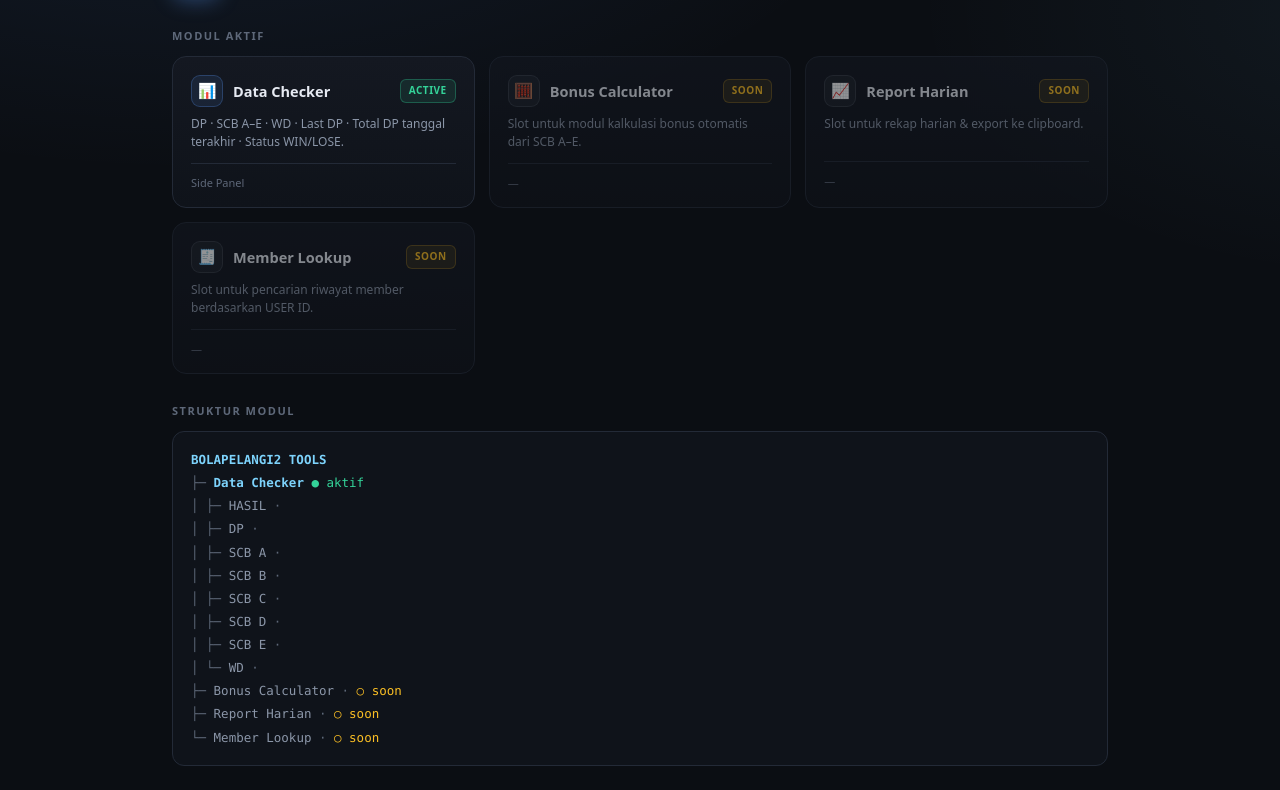
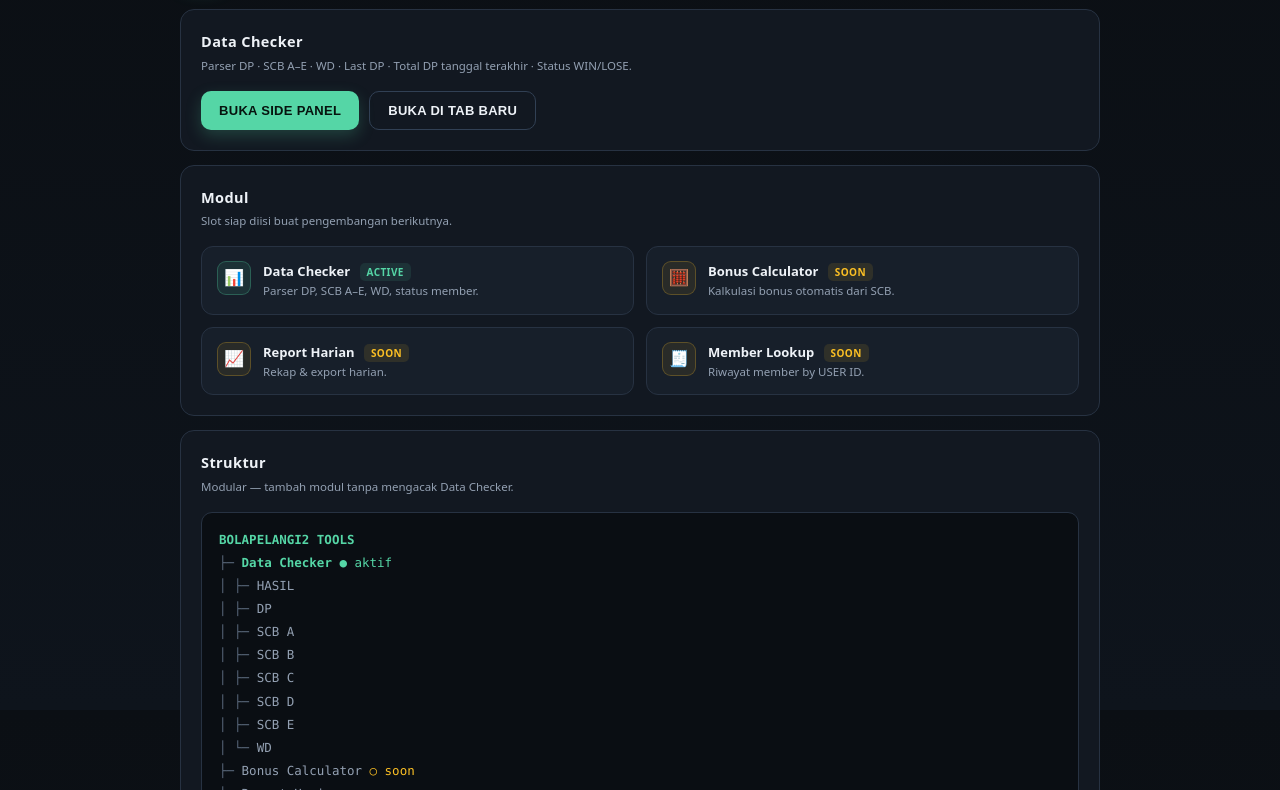
Before and after one commit to rehantobing31-collab/JalurLangit, a plain HTML site: page index.html in a window 1280 px wide. Shown: the part 90-880 px from the top of the page. Drawn offline with Linux system fonts and the light colour scheme.

Commit message:
Update index.html

```diff
--- a/index.html
+++ b/index.html
@@ -6,193 +6,217 @@
 <title>BOLAPELANGI2 TOOLS</title>
 <style>
   :root{
-    --bg:#0b0e13;
-    --bg-soft:#0f131a;
-    --card:#141821;
-    --card-hi:#1a1f2b;
-    --border:#232a37;
-    --border-hi:#2f3a4d;
-    --text:#e6eaf2;
-    --muted:#8b96a8;
-    --muted-2:#5e6879;
-    --accent:#5b9dff;
-    --accent-2:#7dd3fc;
-    --green:#34d399;
+    --bg:#0b0f14; --bg2:#0e141c; --p:#121821; --p2:#171f2a;
+    --l:#273242; --l2:#314054;
+    --t:#eef2f7; --m:#93a0b2; --m2:#5c6a7d;
+    --a:#55d6a6; --a-soft:rgba(85,214,166,.10);
     --amber:#fbbf24;
-    --shadow:0 10px 30px rgba(0,0,0,.45);
-    --radius:14px;
+    --shadow:0 8px 24px rgba(0,0,0,.4);
+    --r:14px;
   }
   *{box-sizing:border-box}
+  html,body{height:100%}
   body{
     margin:0;min-height:100vh;
-    background:
-      radial-gradient(1200px 600px at 15% -10%, rgba(91,157,255,.10), transparent 60%),
-      radial-gradient(900px 500px at 110% 10%, rgba(125,211,252,.06), transparent 55%),
-      var(--bg);
-    color:var(--text);
-    font:14px/1.55 system-ui,-apple-system,'Segoe UI',Roboto,sans-serif;
+    background:linear-gradient(180deg,var(--bg),var(--bg2));
+    color:var(--t);
+    font:14px/1.55 system-ui,-apple-system,'Segoe UI',Roboto,Arial,sans-serif;
     -webkit-font-smoothing:antialiased;
   }
-  .wrap{max-width:980px;margin:0 auto;padding:36px 22px 70px}
+  .wrap{max-width:960px;margin:auto;padding:26px 20px 60px}
 
   /* HEADER */
-  header.top{display:flex;align-items:center;justify-content:space-between;gap:16px;margin-bottom:30px;flex-wrap:wrap}
-  .brand{display:flex;align-items:center;gap:14px}
-  .logo{width:48px;height:48px;border-radius:13px;background:linear-gradient(135deg,#5b9dff,#7dd3fc);display:grid;place-items:center;font-weight:900;font-size:19px;color:#0b0e13;box-shadow:0 6px 20px rgba(91,157,255,.35)}
-  .brand h1{margin:0;font-size:20px;letter-spacing:.5px;background:linear-gradient(90deg,#e6eaf2,#9fc2ff);-webkit-background-clip:text;background-clip:text;color:transparent}
-  .brand p{margin:2px 0 0;font-size:11.5px;color:var(--muted);letter-spacing:.4px}
-  .badge{font-size:11px;font-weight:700;letter-spacing:.6px;padding:6px 11px;border-radius:999px;color:var(--accent-2);background:rgba(125,211,252,.08);border:1px solid rgba(125,211,252,.25)}
+  .top{display:flex;justify-content:space-between;align-items:center;gap:14px;margin-bottom:24px;flex-wrap:wrap}
+  .brand{display:flex;align-items:center;gap:12px}
+  .logo{
+    width:44px;height:44px;border-radius:12px;
+    background:linear-gradient(135deg,#55d6a6,#3fb98a);
+    color:#06130e;font-weight:900;font-size:17px;
+    display:grid;place-items:center;
+    box-shadow:0 6px 18px rgba(85,214,166,.30);
+  }
+  .brand h1{margin:0;font-size:19px;font-weight:800;letter-spacing:.3px}
+  .brand h1 span{color:var(--a)}
+  .brand p{margin:2px 0 0;font-size:11.5px;color:var(--m)}
+  .badge{
+    font-size:11px;font-weight:700;letter-spacing:.5px;
+    padding:6px 11px;border-radius:999px;
+    color:var(--a);background:var(--a-soft);
+    border:1px solid rgba(85,214,166,.30);
+  }
 
-  /* SECTION LABEL */
-  .sec-label{font-size:11px;letter-spacing:1.5px;color:var(--muted-2);font-weight:700;margin:28px 0 12px;text-transform:uppercase}
-  .sec-label:first-of-type{margin-top:8px}
+  /* CARD */
+  .card{
+    background:var(--p);border:1px solid var(--l);
+    border-radius:var(--r);padding:20px;margin-bottom:14px;
+  }
+  .card h2{margin:0 0 4px;font-size:14.5px;letter-spacing:.4px}
+  .card .sub{font-size:11.5px;color:var(--m);margin-bottom:16px}
 
-  /* GRID of MODULE CARDS */
-  .grid{display:grid;grid-template-columns:repeat(auto-fill,minmax(280px,1fr));gap:14px}
+  /* LAUNCH BUTTONS */
+  .actions{display:flex;gap:10px;flex-wrap:wrap}
+  button{
+    border:0;border-radius:10px;cursor:pointer;
+    padding:11px 18px;font-weight:700;font-size:13px;letter-spacing:.3px;
+    background:var(--a);color:#06130e;
+    transition:transform .12s,box-shadow .12s,filter .12s;
+    box-shadow:0 6px 16px rgba(85,214,166,.22);
+  }
+  button:hover{filter:brightness(1.08);transform:translateY(-1px)}
+  button:active{transform:translateY(0)}
+  button.ghost{
+    background:transparent;color:var(--t);
+    border:1px solid var(--l2);box-shadow:none;
+  }
+  button.ghost:hover{border-color:var(--a);color:var(--a);background:var(--a-soft)}
 
+  /* MODULE LIST */
+  .mods{display:grid;grid-template-columns:1fr 1fr;gap:12px}
+  @media(max-width:640px){.mods{grid-template-columns:1fr}}
   .mod{
-    background:linear-gradient(180deg,var(--card),var(--bg-soft));
-    border:1px solid var(--border);
-    border-radius:var(--radius);
-    padding:18px 18px 16px;
-    position:relative;overflow:hidden;
-    transition:transform .15s, border-color .15s, box-shadow .15s;
+    background:var(--p2);border:1px solid var(--l);
+    border-radius:12px;padding:14px 15px;
+    display:flex;gap:12px;align-items:flex-start;
   }
-  .mod.active{cursor:pointer}
-  .mod.active:hover{transform:translateY(-3px);border-color:var(--border-hi);box-shadow:var(--shadow)}
-  .mod.disabled{opacity:.55;cursor:not-allowed}
-  .mod::before{content:"";position:absolute;top:0;left:0;right:0;height:2px;background:linear-gradient(90deg,transparent,rgba(91,157,255,.5),transparent);opacity:0;transition:opacity .2s}
-  .mod.active:hover::before{opacity:1}
+  .mod .ic{
+    width:34px;height:34px;border-radius:9px;
+    background:var(--a-soft);border:1px solid rgba(85,214,166,.28);
+    display:grid;place-items:center;font-size:16px;flex:0 0 auto;
+  }
+  .mod.soon .ic{background:rgba(251,191,36,.08);border-color:rgba(251,191,36,.25)}
+  .mod b{font-size:13px;display:block;margin-bottom:2px}
+  .mod small{font-size:11.5px;color:var(--m);line-height:1.45;display:block}
+  .mod .tag{
+    font-size:10px;font-weight:700;letter-spacing:.4px;
+    padding:2px 7px;border-radius:5px;margin-left:6px;
+  }
+  .tag.on{color:var(--a);background:var(--a-soft)}
+  .tag.soon{color:var(--amber);background:rgba(251,191,36,.10)}
 
-  .mod-head{display:flex;align-items:center;justify-content:space-between;margin-bottom:8px;gap:10px}
-  .mod-title{display:flex;align-items:center;gap:10px;font-weight:700;font-size:14.5px;color:var(--text)}
-  .mod-icon{width:32px;height:32px;border-radius:9px;background:rgba(91,157,255,.10);border:1px solid rgba(91,157,255,.25);display:grid;place-items:center;font-size:15px;flex:0 0 auto}
-  .mod.disabled .mod-icon{background:rgba(139,150,168,.08);border-color:rgba(139,150,168,.2)}
-  .mod-desc{font-size:12px;color:var(--muted);line-height:1.5;margin-bottom:12px;min-height:34px}
-
-  .tag{font-size:10px;font-weight:700;letter-spacing:.5px;padding:3px 8px;border-radius:6px;white-space:nowrap}
-  .tag.on{color:var(--green);background:rgba(52,211,153,.10);border:1px solid rgba(52,211,153,.30)}
-  .tag.soon{color:var(--amber);background:rgba(251,191,36,.10);border:1px solid rgba(251,191,36,.28)}
-
-  .mod-foot{display:flex;align-items:center;justify-content:space-between;font-size:11px;color:var(--muted-2);border-top:1px solid var(--border);padding-top:10px;margin-top:2px}
-  .mod-foot .arrow{color:var(--accent);font-weight:700;opacity:0;transition:opacity .15s,transform .15s;transform:translateX(-4px)}
-  .mod.active:hover .mod-foot .arrow{opacity:1;transform:translateX(0)}
-
-  /* TREE (kept, but nicer) */
+  /* TREE */
   .tree{
     font:12.5px/1.85 'JetBrains Mono',Consolas,'Courier New',monospace;
-    background:var(--bg-soft);border:1px solid var(--border);border-radius:12px;
-    padding:16px 18px;color:#c8d3e6;overflow:auto;
+    background:#0a0e13;border:1px solid var(--l);border-radius:11px;
+    padding:15px 17px;color:#c8d3e6;overflow:auto;
   }
-  .tree .root{color:var(--accent-2);font-weight:700}
-  .tree .branch{color:var(--muted-2)}
-  .tree .leaf{color:var(--muted)}
-  .tree .leaf::after{content:"  ·";color:var(--muted-2)}
+  .tree .r{color:var(--a);font-weight:700}
+  .tree .b{color:var(--m2)}
+  .tree .leaf{color:var(--m)}
+  .tree .on{color:var(--a)}
+  .tree .soon{color:var(--amber)}
 
-  /* FOOTER */
-  footer{margin-top:36px;text-align:center;color:var(--muted-2);font-size:11px;letter-spacing:.5px}
-  footer a{color:var(--accent);text-decoration:none}
+  footer{margin-top:30px;text-align:center;color:var(--m2);font-size:11px}
+  footer a{color:var(--a);text-decoration:none}
   footer a:hover{text-decoration:underline}
-
-  @media (max-width:520px){.wrap{padding:24px 14px 50px}.brand h1{font-size:17px}}
 </style>
 </head>
 <body>
-<div class="wrap">
+<main class="wrap">
 
-  <header class="top">
+  <div class="top">
     <div class="brand">
       <div class="logo">BP</div>
       <div>
-        <h1>BOLAPELANGI2 TOOLS</h1>
-        <p>Modular starter · v7</p>
+        <h1><span>BOLAPELANGI2</span> TOOLS</h1>
+        <p>Ringan · cepat · siap dikembangkan</p>
       </div>
     </div>
     <span class="badge">● READY</span>
-  </header>
-
-  <!-- ============ MODULES ============ -->
-  <div class="sec-label">Modul Aktif</div>
-  <div class="grid">
-
-    <div class="mod active" data-open="checker">
-      <div class="mod-head">
-        <div class="mod-title"><span class="mod-icon">📊</span> Data Checker</div>
-        <span class="tag on">ACTIVE</span>
-      </div>
-      <div class="mod-desc">DP · SCB A–E · WD · Last DP · Total DP tanggal terakhir · Status WIN/LOSE.</div>
-      <div class="mod-foot"><span>Side Panel</span><span class="arrow">OPEN →</span></div>
   </div>
 
-    <div class="mod disabled">
-      <div class="mod-head">
-        <div class="mod-title"><span class="mod-icon">🧮</span> Bonus Calculator</div>
-        <span class="tag soon">SOON</span>
+  <!-- LAUNCHER -->
+  <div class="card">
+    <h2>Data Checker</h2>
+    <div class="sub">Parser DP · SCB A–E · WD · Last DP · Total DP tanggal terakhir · Status WIN/LOSE.</div>
+    <div class="actions">
+      <button id="openPanel">BUKA SIDE PANEL</button>
+      <button class="ghost" id="openTab">BUKA DI TAB BARU</button>
     </div>
-      <div class="mod-desc">Slot untuk modul kalkulasi bonus otomatis dari SCB A–E.</div>
-      <div class="mod-foot"><span>—</span><span></span></div>
   </div>
 
-    <div class="mod disabled">
-      <div class="mod-head">
-        <div class="mod-title"><span class="mod-icon">📈</span> Report Harian</div>
-        <span class="tag soon">SOON</span>
+  <!-- MODULE GRID -->
+  <div class="card">
+    <h2>Modul</h2>
+    <div class="sub">Slot siap diisi buat pengembangan berikutnya.</div>
+    <div class="mods">
+      <div class="mod">
+        <div class="ic">📊</div>
+        <div>
+          <b>Data Checker <span class="tag on">ACTIVE</span></b>
+          <small>Parser DP, SCB A–E, WD, status member.</small>
         </div>
-      <div class="mod-desc">Slot untuk rekap harian & export ke clipboard.</div>
-      <div class="mod-foot"><span>—</span><span></span></div>
+      </div>
+      <div class="mod soon">
+        <div class="ic">🧮</div>
+        <div>
+          <b>Bonus Calculator <span class="tag soon">SOON</span></b>
+          <small>Kalkulasi bonus otomatis dari SCB.</small>
+        </div>
+      </div>
+      <div class="mod soon">
+        <div class="ic">📈</div>
+        <div>
+          <b>Report Harian <span class="tag soon">SOON</span></b>
+          <small>Rekap & export harian.</small>
+        </div>
+      </div>
+      <div class="mod soon">
+        <div class="ic">🧾</div>
+        <div>
+          <b>Member Lookup <span class="tag soon">SOON</span></b>
+          <small>Riwayat member by USER ID.</small>
+        </div>
+      </div>
+    </div>
   </div>
 
-    <div class="mod disabled">
-      <div class="mod-head">
-        <div class="mod-title"><span class="mod-icon">🧾</span> Member Lookup</div>
-        <span class="tag soon">SOON</span>
+  <!-- TREE -->
+  <div class="card">
+    <h2>Struktur</h2>
+    <div class="sub">Modular — tambah modul tanpa mengacak Data Checker.</div>
+    <div class="tree">
+      <div class="r">BOLAPELANGI2 TOOLS</div>
+      <div><span class="b">├─</span> <span class="r">Data Checker</span> <span class="on">● aktif</span></div>
+      <div><span class="b">│  ├─</span> <span class="leaf">HASIL</span></div>
+      <div><span class="b">│  ├─</span> <span class="leaf">DP</span></div>
+      <div><span class="b">│  ├─</span> <span class="leaf">SCB A</span></div>
+      <div><span class="b">│  ├─</span> <span class="leaf">SCB B</span></div>
+      <div><span class="b">│  ├─</span> <span class="leaf">SCB C</span></div>
+      <div><span class="b">│  ├─</span> <span class="leaf">SCB D</span></div>
+      <div><span class="b">│  ├─</span> <span class="leaf">SCB E</span></div>
+      <div><span class="b">│  └─</span> <span class="leaf">WD</span></div>
+      <div><span class="b">├─</span> <span class="leaf">Bonus Calculator</span> <span class="soon">○ soon</span></div>
+      <div><span class="b">├─</span> <span class="leaf">Report Harian</span> <span class="soon">○ soon</span></div>
+      <div><span class="b">└─</span> <span class="leaf">Member Lookup</span> <span class="soon">○ soon</span></div>
     </div>
-      <div class="mod-desc">Slot untuk pencarian riwayat member berdasarkan USER ID.</div>
-      <div class="mod-foot"><span>—</span><span></span></div>
-    </div>
-
-  </div>
-
-  <!-- ============ STRUKTUR ============ -->
-  <div class="sec-label">Struktur Modul</div>
-  <div class="tree">
-    <div class="root">BOLAPELANGI2 TOOLS</div>
-    <div><span class="branch">├─</span> <span class="root">Data Checker</span> <span style="color:#34d399">● aktif</span></div>
-    <div><span class="branch">│  ├─</span> <span class="leaf">HASIL</span></div>
-    <div><span class="branch">│  ├─</span> <span class="leaf">DP</span></div>
-    <div><span class="branch">│  ├─</span> <span class="leaf">SCB A</span></div>
-    <div><span class="branch">│  ├─</span> <span class="leaf">SCB B</span></div>
-    <div><span class="branch">│  ├─</span> <span class="leaf">SCB C</span></div>
-    <div><span class="branch">│  ├─</span> <span class="leaf">SCB D</span></div>
-    <div><span class="branch">│  ├─</span> <span class="leaf">SCB E</span></div>
-    <div><span class="branch">│  └─</span> <span class="leaf">WD</span></div>
-    <div><span class="branch">├─</span> <span class="leaf">Bonus Calculator</span> <span style="color:#fbbf24">○ soon</span></div>
-    <div><span class="branch">├─</span> <span class="leaf">Report Harian</span> <span style="color:#fbbf24">○ soon</span></div>
-    <div><span class="branch">└─</span> <span class="leaf">Member Lookup</span> <span style="color:#fbbf24">○ soon</span></div>
   </div>
 
   <footer>
     BOLAPELANGI2 Data Checker · v7.0.0 ·
-    <a href="sidepanel.html" target="_blank">buka sidepanel.html</a>
+    <a href="sidepanel.html">sidepanel.html</a>
   </footer>
-</div>
+</main>
 
 <script>
-  async function openChecker() {
+  const isExt = typeof chrome !== "undefined" && chrome.runtime && chrome.runtime.id;
+
+  async function openSidePanel(){
+    if (isExt && chrome.sidePanel?.open){
       try {
-      if (chrome?.sidePanel?.open) {
         const win = await chrome.windows.getCurrent();
         await chrome.sidePanel.open({ windowId: win.id });
-      } else {
-        window.open(chrome.runtime.getURL("sidepanel.html"), "_blank");
+        return;
+      } catch(e){ /* fallback */ }
     }
-    } catch (e) {
-      window.open(chrome.runtime.getURL("sidepanel.html"), "_blank");
-    }
+    // Fallback: buka sidepanel.html di tab baru (web mode / API tidak tersedia)
+    const url = isExt ? chrome.runtime.getURL("sidepanel.html") : "sidepanel.html";
+    window.open(url, "_blank");
   }
 
-  document.querySelectorAll(".mod.active").forEach(el => {
-    el.addEventListener("click", openChecker);
+  document.getElementById("openPanel").addEventListener("click", openSidePanel);
+  document.getElementById("openTab").addEventListener("click", () => {
+    const url = isExt ? chrome.runtime.getURL("sidepanel.html") : "sidepanel.html";
+    window.open(url, "_blank");
   });
 </script>
 </body>
```
Lines whose indentation alone changed are shown as unchanged.
